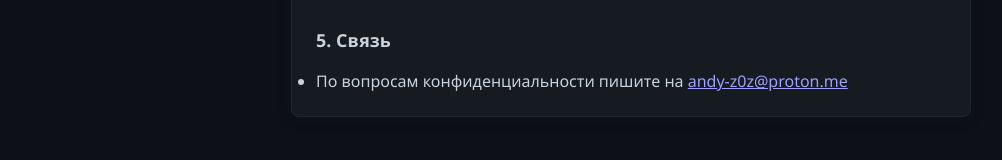
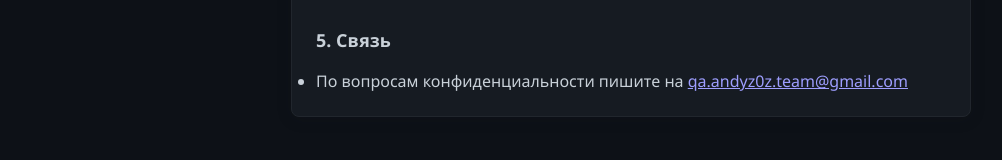
Before and after one commit to Andy-Z0z/Flap-Me.github.io, a plain HTML site: page privacy.html in a window 1280 px wide. Shown: the part 758-918 px from the top of the page, without its empty margins (9-1011 px from the left). Drawn offline with Linux system fonts and the light colour scheme.

Commit message:
Update privacy.html

```diff
--- a/privacy.html
+++ b/privacy.html
@@ -40,7 +40,7 @@
       </ul>
       <h3>5. Связь</h3>
       <ul>
-        <li>По вопросам конфиденциальности пишите на <a href="mailto:andy-z0z@proton.me">andy-z0z@proton.me</a></li>
+        <li>По вопросам конфиденциальности пишите на <a href="mailto:qa.andyz0z.team@gmail.com">qa.andyz0z.team@gmail.com</a></li>
       </ul>
     </section>
   </main>
```
